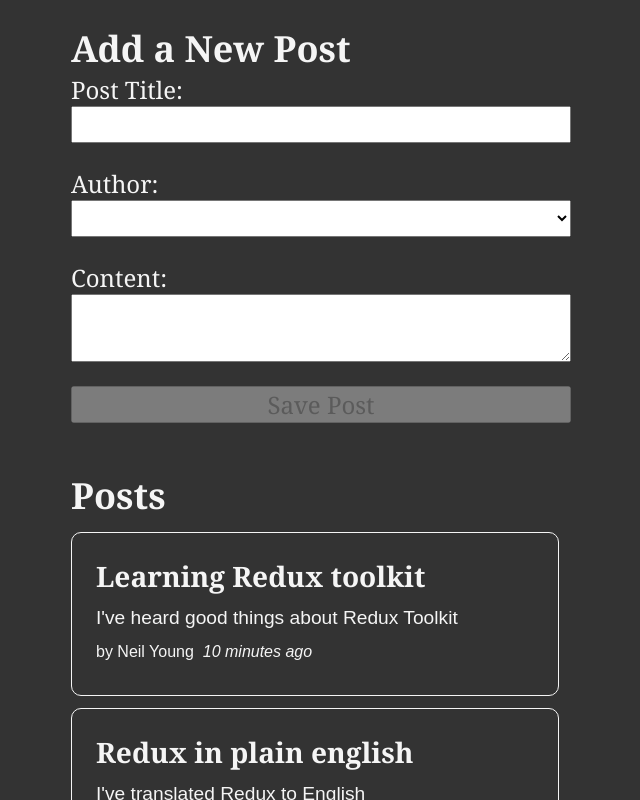
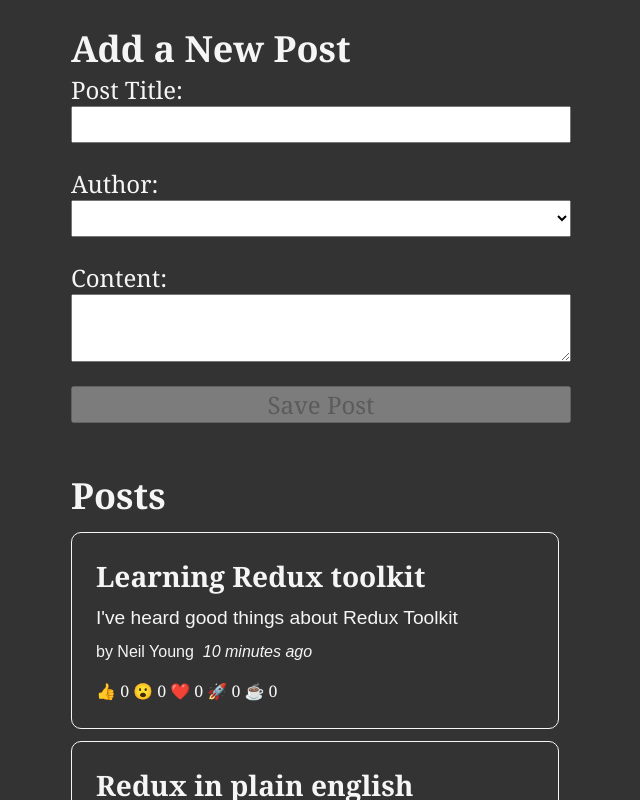
Before and after one commit to vgtmhl/bulletboard, a React (Create React App) app: page / in a window 1280 px wide. Shown: the top 800 px of the page, without its empty margins (319-959 px from the left). Built offline with nearby package versions, Linux system fonts and the light colour scheme.

Commit message:
reactions added

```diff
--- a/src/app/features/posts/PostsList.tsx
+++ b/src/app/features/posts/PostsList.tsx
@@ -1,24 +1,28 @@
 import { useAppSelector } from '../../store';
 import { selectAllPosts } from './postsSlice'
+import ReactionButtons from './ReactionsButton';
 import PostAuthor from './PostAuthor';
 import TimeAgo from './TimeAgo';
 
 const PostsList = () => {
     const posts = useAppSelector(selectAllPosts);
+    const orderedPosts = [...posts].sort((a, b) => b.date.localeCompare(a.date))
 
     return (
         <section>
             <h2>Posts</h2>
-            {posts.map(({ id, title, content, userId, date }) => (
-                <article key={id}>
+            {orderedPosts.map((post) => (
+                <article key={post.id}>
 
-                    <h3>{title}</h3>
-                    <p>{content}</p>
+                    <h3>{post.title}</h3>
+                    <p>{post.content}</p>
 
                     <p className='postCredit'>
-                        <PostAuthor userId={userId} />
-                        <TimeAgo timestamp={date} />
+                        <PostAuthor userId={post.userId} />
+                        <TimeAgo timestamp={post.date} />
                     </p>
+
+                    <ReactionButtons post={post} />
                 </article>
             ))}
         </section>
--- /dev/null
+++ b/src/app/features/posts/ReactionsButton.tsx
@@ -0,0 +1,34 @@
+import { useAppDispatch } from '../../store'
+import { Post, ReactionType } from './postModels';
+import { reactionAdded } from "./postsSlice";
+
+const reactionEmoji = {
+    thumbsUp: '👍',
+    wow: '😮',
+    heart: '❤️',
+    rocket: '🚀',
+    coffee: '☕'
+}
+
+const ReactionButtons = ({ post }: { post: Post }) => {
+    const dispatch = useAppDispatch()
+
+    const reactionButtons = Object.entries(reactionEmoji).map(([name, emoji]) => {
+
+        return (
+            <button
+                key={name}
+                type="button"
+                className="reactionButton"
+                onClick={() =>
+                    dispatch(reactionAdded({ postId: post.id, reaction: name }))
+                }
+            >
+                {emoji} {post.reactions[name as ReactionType]}
+            </button>
+        )
+    })
+
+    return <div>{reactionButtons}</div>
+}
+export default ReactionButtons
--- a/src/app/features/posts/postsSlice.ts
+++ b/src/app/features/posts/postsSlice.ts
@@ -1,6 +1,6 @@
 import { createSlice, nanoid, PayloadAction } from "@reduxjs/toolkit";
 import { RootState } from "../../store";
-import { Post } from "./postModels";
+import { Post, ReactionType } from "./postModels";
 import { sub } from "date-fns";
 
 const initialState = [
@@ -9,20 +9,41 @@
         title: 'Learning Redux toolkit',
         content: "I've heard good things about Redux Toolkit",
         userId: '1',
-        date: sub(new Date(), { minutes: 10 }).toISOString()
+        date: sub(new Date(), { minutes: 10 }).toISOString(),
+        reactions: {
+            thumbsUp: 0,
+            wow: 0,
+            heart: 0,
+            rocket: 0,
+            coffee: 0
+        }
     },
     {
         id: '3',
         title: 'Redux in plain english',
         content: "I've translated Redux to English",
-        date: sub(new Date(), { minutes: 20 }).toISOString()
+        date: sub(new Date(), { minutes: 20 }).toISOString(),
+        reactions: {
+            thumbsUp: 0,
+            wow: 0,
+            heart: 0,
+            rocket: 0,
+            coffee: 0
+        }
     },
     {
         id: '5',
         title: 'Redux in Japanese',
         content: "I've translated Redux to Japanese",
         userId: '0',
-        date: sub(new Date(), { minutes: 30 }).toISOString()
+        date: sub(new Date(), { minutes: 30 }).toISOString(),
+        reactions: {
+            thumbsUp: 0,
+            wow: 0,
+            heart: 0,
+            rocket: 0,
+            coffee: 0
+        }
     },
 ]
 
@@ -49,11 +70,26 @@
                         title,
                         content,
                         date: new Date().toISOString(),
-                        userId
+                        userId,
+                        reactions: {
+                            thumbsUp: 0,
+                            wow: 0,
+                            heart: 0,
+                            rocket: 0,
+                            coffee: 0
+                        }
                     }
                 }
             }
         },
+        reactionAdded(state, action) {
+            const { postId, reaction }: { postId: string, reaction: ReactionType } = action.payload
+            const existingPost: Post = state.find(post => post.id === postId) as Post
+
+            if (existingPost) {
+                existingPost.reactions[reaction]++;
+            }
+        }
     }
 })
 
@@ -61,7 +97,7 @@
 export const selectAllPosts = (state: RootState) => state.posts ?? [];
 
 /** Actions */
-export const { postAdded } = postsSlice.actions;
+export const { postAdded, reactionAdded } = postsSlice.actions;
 
 /** Reducers */
 export default postsSlice.reducer
--- a/src/index.css
+++ b/src/index.css
@@ -66,4 +66,5 @@
   border: none;
   color: whitesmoke;
   font-size: 1rem;
+  cursor: pointer;
 }
```
Also changed, not shown: src/app/features/posts/postModels.ts (+20 -0 lines).
